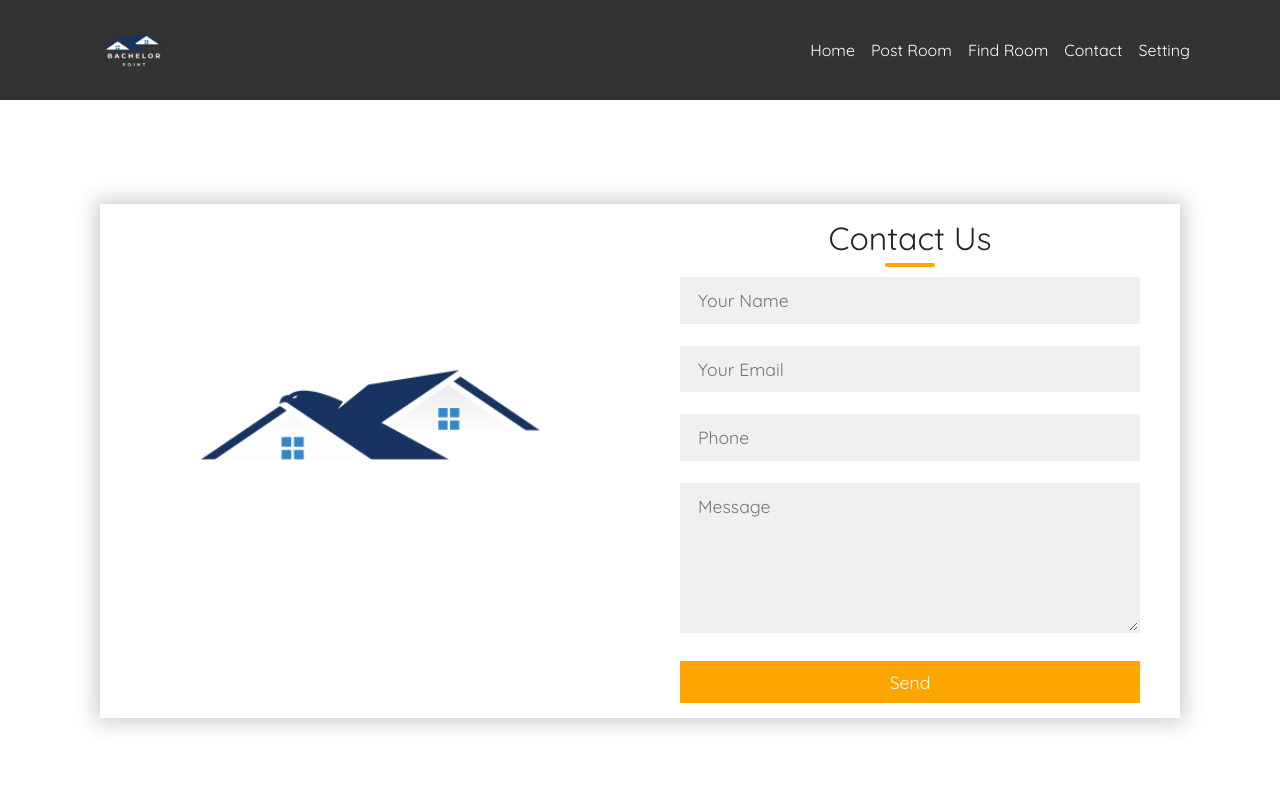
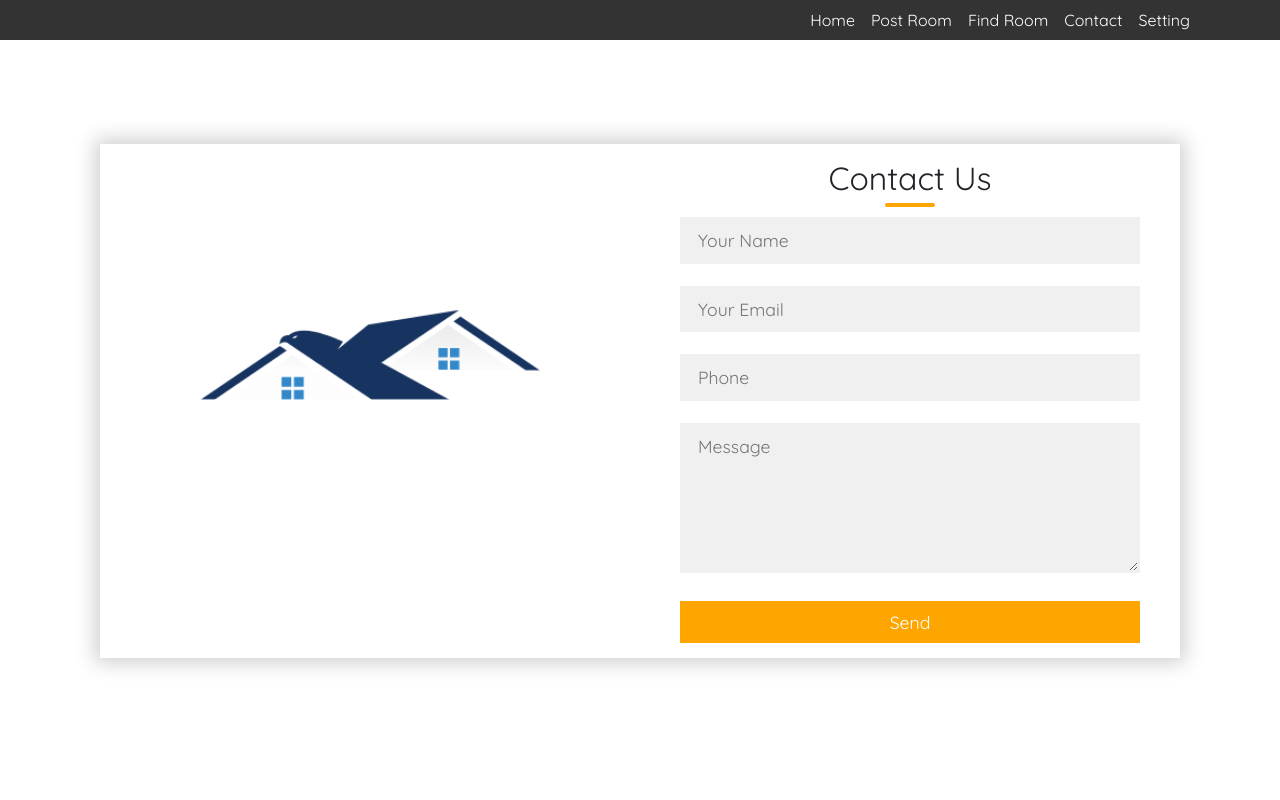
Before and after one commit to taufik69/to-let, a plain HTML site: page contact.html in a window 1280 px wide. Shown: the top 800 px of the page. Drawn offline with Linux system fonts and the light colour scheme.

Commit message:
logo remove

```diff
--- a/contact.html
+++ b/contact.html
@@ -20,7 +20,7 @@
         <div class="container custommenu">
           <div>
             <a class="navbar-brand" href="#">
-              <img src="images/Bachelor (2).png" alt="" id="logo" />
+              <!-- <img src="images/Bachelor (2).png" alt="" id="logo" /> -->
             </a>
             <button
               class="navbar-toggler"
```
Also changed, not shown: find.html (+1 -1 lines), home.html (+1 -1 lines), rent.html (+1 -1 lines), room-details.html (+1 -1 lines), setting.html (+1 -1 lines).
